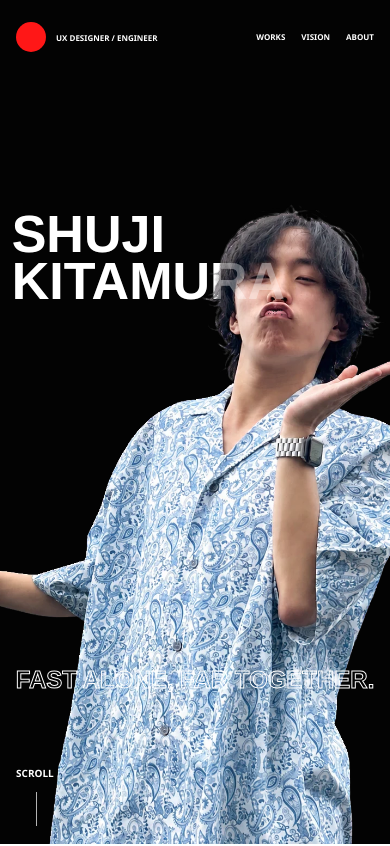
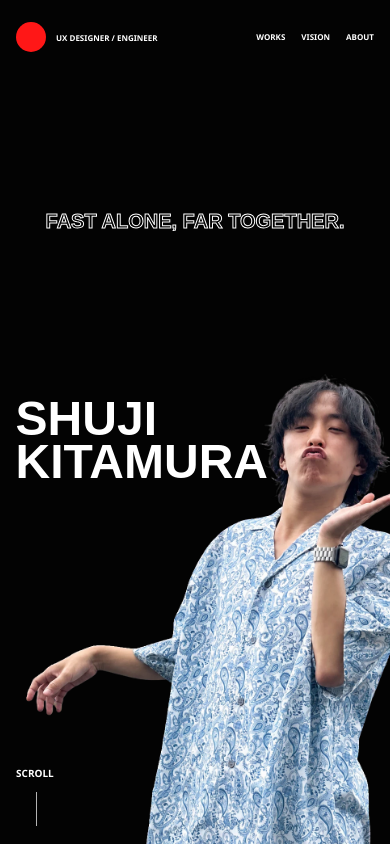
Before and after one commit to jyu-si/kitamura-portfolio-site, a React (Vite) app: page / in a window 390 px wide. Shown: the top 846 px of the page. Built offline with nearby package versions, Linux system fonts and the light colour scheme.

Commit message:
Refine hero layout and Wara Angel tools

```diff
--- a/src/components/Hero.tsx
+++ b/src/components/Hero.tsx
@@ -7,17 +7,7 @@ export default function Hero() {
       <div className="hero-inner">
         <div className="hero-name" aria-label="Shuji Kitamura">
           <span>SHUJI</span>
-          <span className="hero-last-name">
-            <span>KITAMU</span>
-            <span className="hero-ra">RA</span>
-          </span>
-        </div>
-        <div className="hero-name hero-name-overlay" aria-hidden="true">
-          <span>SHUJI</span>
-          <span className="hero-last-name">
-            <span>KITAMU</span>
-            <span className="hero-ra">RA</span>
-          </span>
+          <span>KITAMURA</span>
         </div>
         <img
           className="hero-person"
--- a/src/data/projects.ts
+++ b/src/data/projects.ts
@@ -127,7 +127,7 @@ export const projects: Project[] = [
     note: "学部3年生 デザイン情報総合演習課題",
     categories: ["UI/UX Design", "感情理解", "体験型アプリ"],
     roles: ["PM", "フロント・バックエンド実装", "企画", "体験設計"],
-    technologies: ["企画設計", "UI/UXデザイン", "フロントエンド", "バックエンド"],
+    technologies: ["Unity", "C#", "OpenCV", "Firebase", "Figma"],
     team: "チーム制作 / 全32チーム参加",
     period: "学部3年 デザイン情報総合演習",
     summary:
--- a/src/styles/global.css
+++ b/src/styles/global.css
@@ -120,56 +120,42 @@ dd {
 .hero-name {
   position: absolute;
   z-index: 1;
-  inset: 24% 2.5% auto;
+  top: 43%;
+  left: 3%;
   display: grid;
   color: var(--white);
   font-family: Arial, Helvetica, sans-serif;
-  font-size: 250px;
+  font-size: clamp(150px, 10.2vw, 196px);
   line-height: 0.82;
   font-weight: 900;
   text-transform: uppercase;
 }
 
-.hero-last-name {
-  display: flex;
-  align-items: baseline;
-}
-
-.hero-ra {
-  transform: translateY(0.72em);
-}
-
 .hero-person {
   position: absolute;
   z-index: 2;
-  bottom: -2%;
-  left: 72%;
-  width: min(56%, 940px);
-  height: 98%;
+  bottom: 9%;
+  left: 73.5%;
+  width: min(46%, 790px);
+  height: 84%;
   transform: translateX(-50%);
   object-fit: contain;
   object-position: center bottom;
 }
 
-.hero-name-overlay {
-  z-index: 3;
-  color: rgb(255 255 255 / 0.36);
-  pointer-events: none;
-}
-
 .hero-slogan {
   position: absolute;
-  z-index: 4;
-  right: 3%;
-  bottom: 19%;
-  left: 3%;
+  z-index: 1;
+  top: 22%;
+  right: 22%;
+  left: 4%;
   overflow: hidden;
   color: transparent;
   font-family: Arial, Helvetica, sans-serif;
-  font-size: 74px;
+  font-size: clamp(38px, 3.6vw, 68px);
   line-height: 1;
   font-weight: 800;
-  text-align: center;
+  text-align: left;
   white-space: nowrap;
   -webkit-text-stroke: 2px var(--white);
 }
@@ -944,14 +930,6 @@ dd {
 }
 
 @media (max-width: 1500px) {
-  .hero-name {
-    font-size: 185px;
-  }
-
-  .hero-slogan {
-    font-size: 56px;
-  }
-
   .profile-layout {
     grid-template-columns: minmax(440px, 0.9fr) minmax(580px, 1.1fr);
     gap: 54px;
@@ -977,17 +955,21 @@ dd {
   }
 
   .hero-name {
-    inset-inline: 3%;
-    font-size: 132px;
+    top: 41%;
+    font-size: 112px;
   }
 
   .hero-person {
-    left: 65%;
-    width: 72%;
+    bottom: 8%;
+    left: 74%;
+    width: 60%;
+    height: 80%;
   }
 
   .hero-slogan {
-    font-size: 42px;
+    top: 24%;
+    right: 18%;
+    font-size: 36px;
   }
 
   .profile-layout {
@@ -1062,27 +1044,27 @@ dd {
   }
 
   .hero-name {
-    top: 25%;
-    font-size: 52px;
+    top: 47%;
+    left: 4%;
+    font-size: 48px;
     line-height: 0.9;
   }
 
-  .hero-ra {
-    transform: none;
-  }
-
   .hero-person {
-    left: 54%;
-    width: 170%;
+    bottom: -2%;
+    left: 68%;
+    width: 125%;
     max-width: none;
-    height: 84%;
+    height: 72%;
   }
 
   .hero-slogan {
+    z-index: 3;
     right: 12px;
-    bottom: 18%;
+    top: 25%;
     left: 12px;
-    font-size: 24px;
+    font-size: 20px;
+    text-align: center;
     white-space: normal;
     -webkit-text-stroke: 1px var(--white);
   }
```
